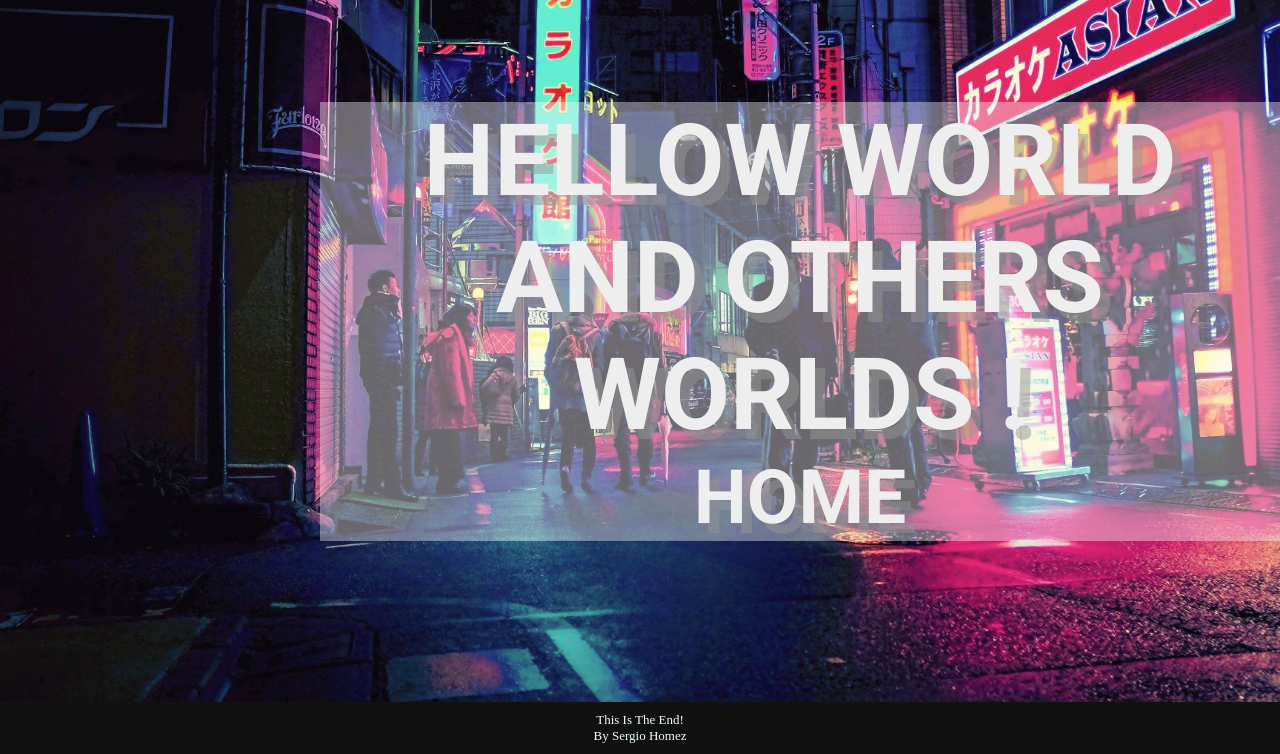
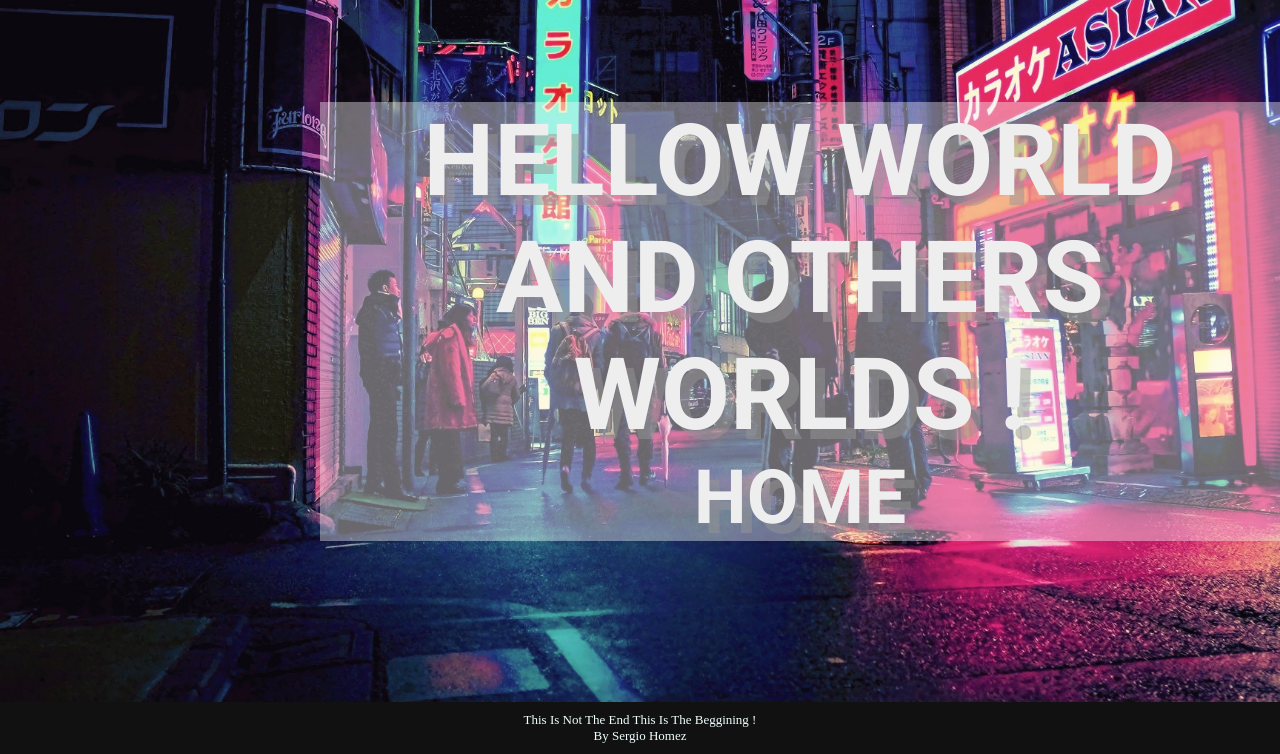
Before and after one commit to sergiohgh/test, a plain HTML site: page index.html in a window 1280 px wide. Shown: the part 98-852 px from the top of the page. Drawn offline with Linux system fonts and the light colour scheme.

Commit message:
changed the footer

```diff
--- a/index.html
+++ b/index.html
@@ -28,7 +28,7 @@
         <div class="footer">
             <div class="box">
                 <ul>
-                    <li>this is the end!</li>
+                    <li>this is not the end this is the beggining !</li>
                     <li>by sergio homez</li>
                 </ul>
             </div>
```
